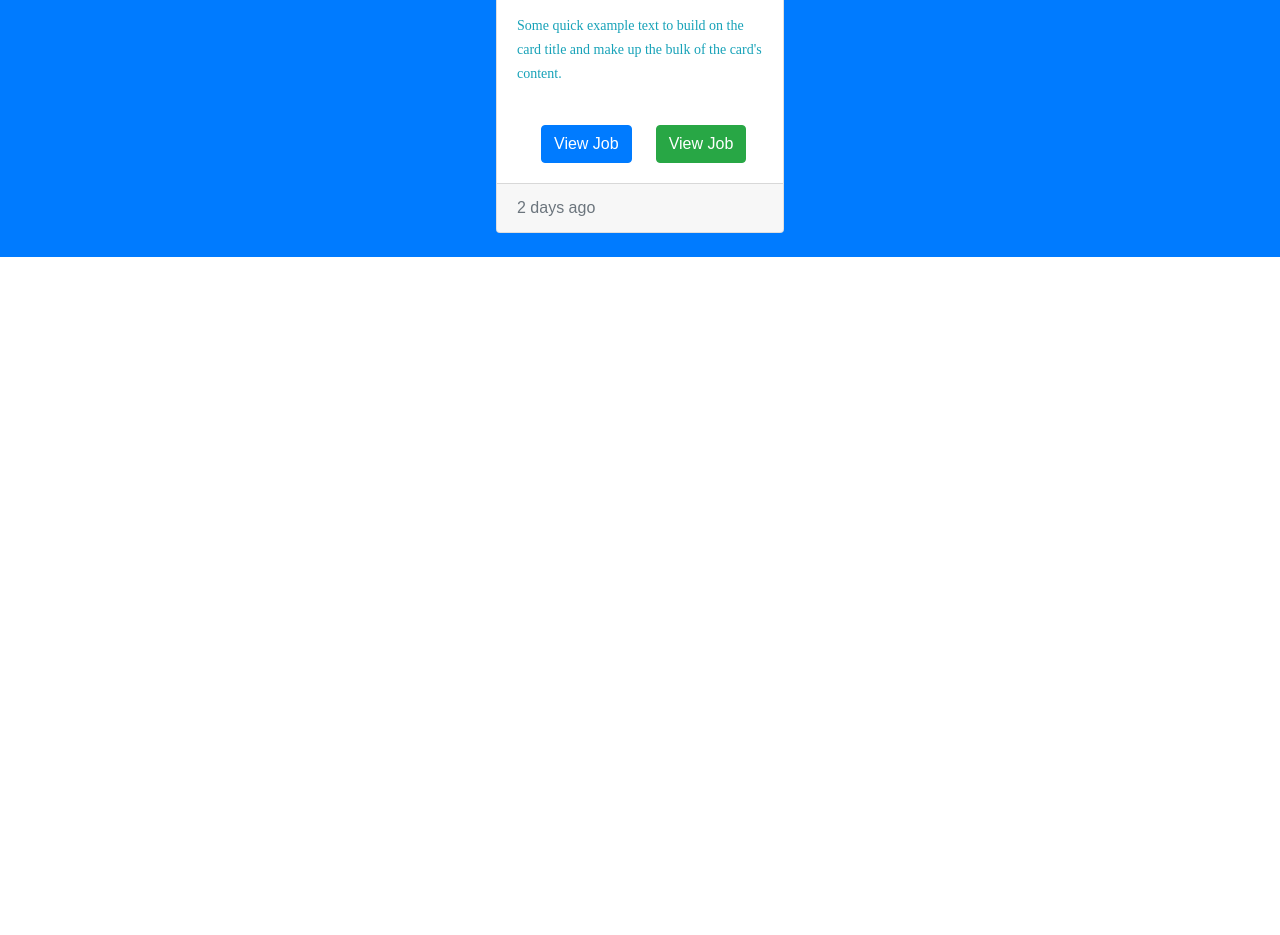
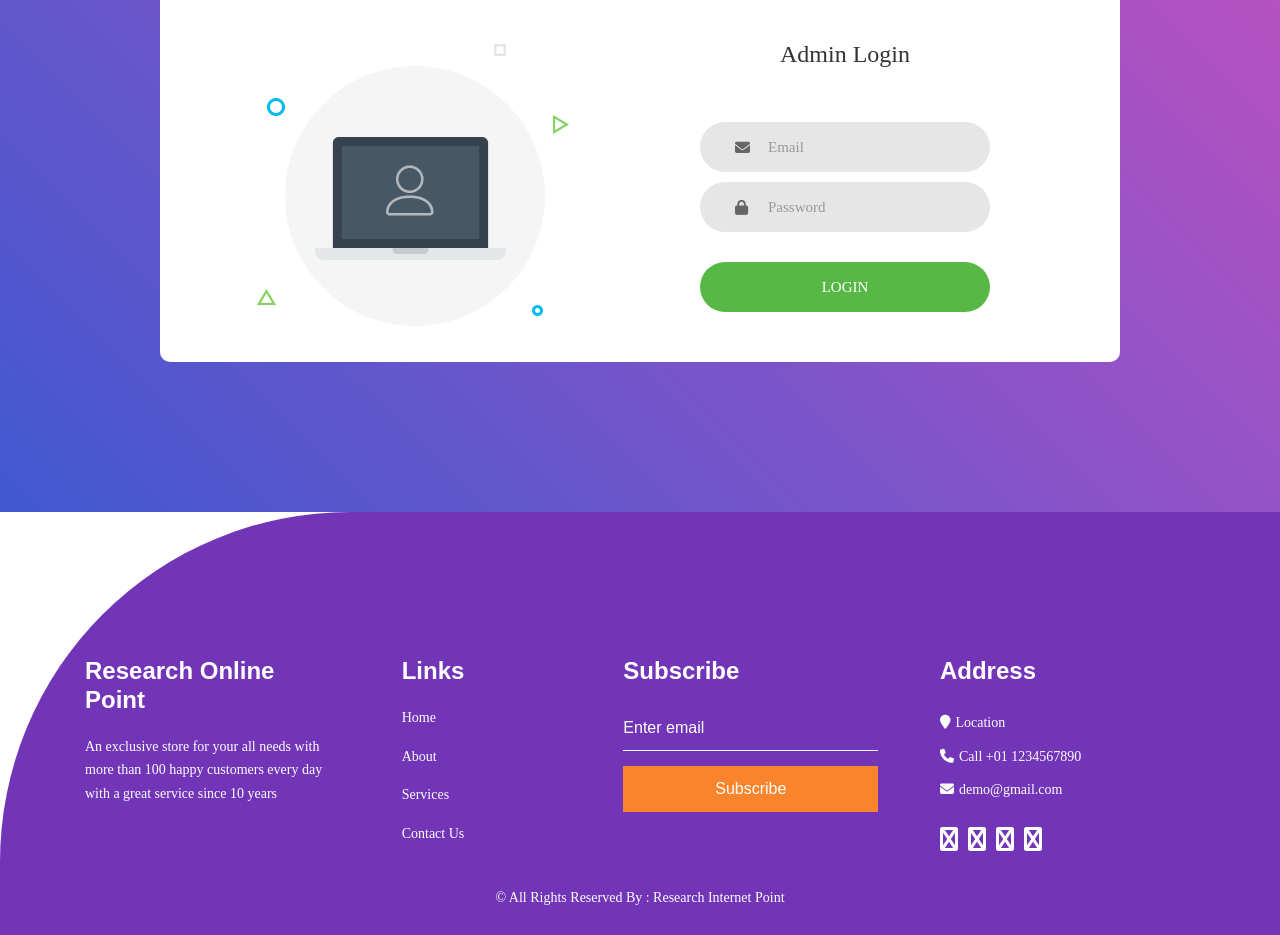
Before and after one commit to santoshrazz/Research_point, a React (Vite) app in the folder Research_Point/: page /login in a window 1280 px wide. Shown: the part 380-1315 px from the top of the page. Before the commit the page ends 800 px from the top, so only its background shows below. Built offline with nearby package versions, Linux system fonts and the light colour scheme; no server answers; a web font is replaced by a local one.

Commit message:
configure cors policy in backend and also fetch login details from frontend

```diff
--- a/Research_Point/package.json
+++ b/Research_Point/package.json
@@ -10,6 +10,7 @@
     "preview": "vite preview"
   },
   "dependencies": {
+    "axios": "^1.5.1",
     "react": "^18.2.0",
     "react-dom": "^18.2.0",
     "react-router-dom": "^6.17.0"
--- a/Research_Point/src/App.jsx
+++ b/Research_Point/src/App.jsx
@@ -8,10 +8,12 @@ import { Routes, Route } from 'react-router-dom'
 import CallSection from './CallSection/CallSection'
 import PostJob from './PostJob/PostJob'
 import View_Job_Main from './View_Jobs/View_Job_Main'
+import MyContext from './Context/MyContext'
 function App() {
   return (
     <>
-      {/* <NavBar />
+      <MyContext>
+        <NavBar />
         <Routes>
           <Route path='/' element={<Home />} />
           <Route path='/login' element={<Login />} />
@@ -19,9 +21,10 @@ function App() {
           <Route path='/about' element={<About />} />
           <Route path='/contact' element={<CallSection />} />
         </Routes>
-      <FooterMain /> */}
+        <FooterMain />
         {/* <PostJob /> */}
-      <View_Job_Main />
+        {/* <View_Job_Main /> */}
+      </MyContext>
     </>
   )
 }
--- /dev/null
+++ b/Research_Point/src/Context/MyContext.jsx
@@ -0,0 +1,12 @@
+import React, { createContext } from 'react'
+import userContext from './UserContex'
+const myContext = (props) => {
+    const initLoginState = "Jai Shree Ram";
+    return (
+        <userContext.Provider value={initLoginState}>
+            {props.children}
+        </userContext.Provider>
+    )
+}
+
+export default myContext
--- /dev/null
+++ b/Research_Point/src/Context/UserContex.jsx
@@ -0,0 +1,3 @@
+import { createContext } from 'react'
+const userContext = createContext();
+export default userContext
--- a/Research_Point/src/Footer/FooterMain.jsx
+++ b/Research_Point/src/Footer/FooterMain.jsx
@@ -1,4 +1,4 @@
-import React from 'react'
+import React, { useContext } from 'react'
 import FooterLinks from './FooterLinks'
 import AllRightsReserve from './AllRightsReserve'
 
--- a/Research_Point/src/Login/Login.jsx
+++ b/Research_Point/src/Login/Login.jsx
@@ -3,18 +3,24 @@ import "./css/main.css"
 import "./css/util.css"
 import "./vendor/animate.css"
 import Image from './images/img-01.png'
+import axios from 'axios'
+axios.defaults.withCredentials = true
 const Login = () => {
 
     //--------------------->    Login User Function to Login a User <------------------------
-    const loginUser = (e) => {
+    const loginUser = async (e) => {
         e.preventDefault();
         // Some Basic Validations
         if (!(inputValue.email == "") && !(inputValue.password === "")) {
             console.log(inputValue)
+            const url = `http://localhost:8800/admin/login`
+            let value = await axios.post(url, inputValue);
+            console.log(value.data);
         }
         else {
-            console.log("All Fields are require");
+            alert("All Fields Are Require");
         }
+
     }
 
 
```
Also changed, not shown: 2 other files (tests, documents, lock files or other folders). Lines whose indentation alone changed are shown as unchanged.
